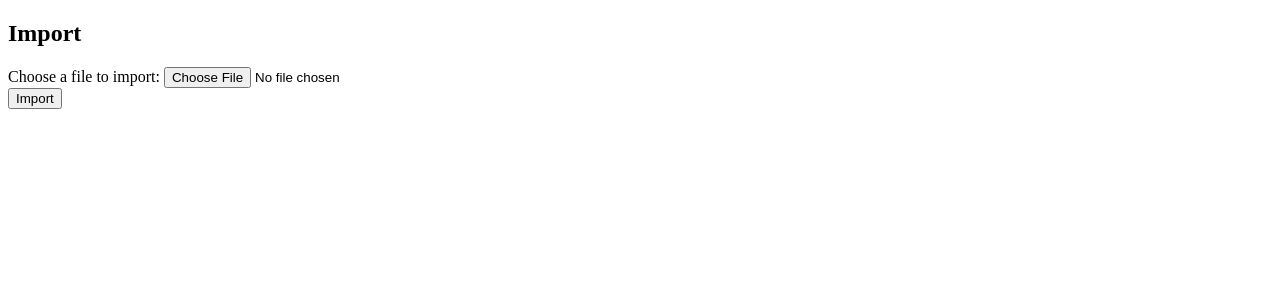
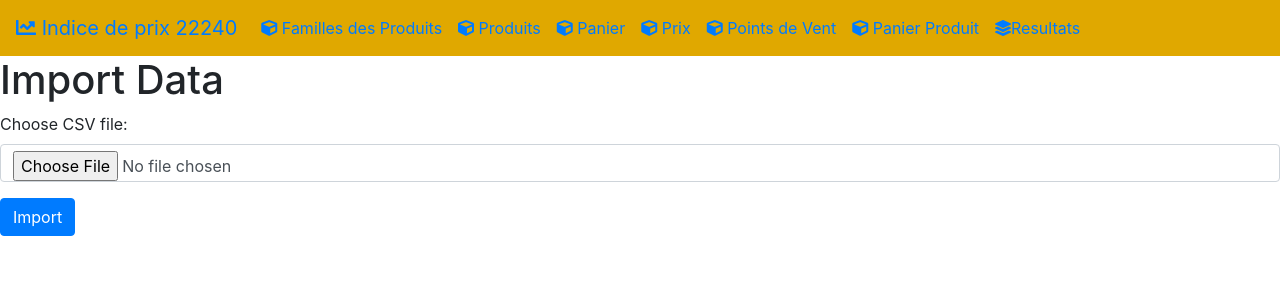
Before and after one commit to Maaly22240/Maaly22240-ANSADE-INDICE_PRIX, a Django app: page /import_panier/ in a window 1280 px wide. Shown: the top 300 px of the page. Run offline with Django 5.2, Linux system fonts and the light colour scheme; parts of the project's set-up code (start-up, migrations or seed data) failed here and were passed over; some libraries are stand-ins or nearby versions.

Commit message:
first comit

```diff
--- a/app_22240/models.py
+++ b/app_22240/models.py
@@ -8,6 +8,8 @@ class Produit(models.Model):
     price_unit = models.FloatField(default=0)
     famille_produit = models.ForeignKey(Famille, on_delete=models.CASCADE)
     code = models.CharField(max_length=255,default=0)
+    moyenne_ponderee = models.FloatField(null=True, blank=True)
+
 
     def __str__(self):
         return self.label
--- a/app_22240/templates/app_22240/famille_list.html
+++ b/app_22240/templates/app_22240/famille_list.html
@@ -6,7 +6,7 @@
     <a href="{% url 'famille_create' %}" class="btn btn-success mb-3"><i class="fas fa-plus"></i> Nouveau Famille</a>
     <div class="mb-3">
             <a  href="{% url 'export_view' model_name='famille' %}" class="btn btn-primary"><i class="fas fa-upload"></i> Export Famille</a>
-            <a href="{% url 'import_produit' %}" class="btn btn-danger"><i class="fas fa-download"></i> Import Famille</a>
+            <a href="{% url 'import_famille' %}" class="btn btn-danger"><i class="fas fa-download"></i> Import Famille</a>
     </div>
 
     <table class="table table-success">
--- a/app_22240/templates/app_22240/panier_list.html
+++ b/app_22240/templates/app_22240/panier_list.html
@@ -6,7 +6,7 @@
     <a href="{% url 'panier_create' %}" class="btn btn-success mb-3"><i class="fas fa-plus"></i> Nouveau Panier</a>
     <div class="mb-3">
         <a  href="{% url 'export_view' model_name='panier' %}" class="btn btn-primary"><i class="fas fa-upload"></i> Export panier</a>
-        <a href="{% url 'import_produit' %}" class="btn btn-danger"><i class="fas fa-download"></i> Import Panier</a>
+        <a href="{% url 'import_panier' %}" class="btn btn-danger"><i class="fas fa-download"></i> Import Panier</a>
     </div>
 
     <table class="table table-success">
--- a/app_22240/templates/app_22240/panierproduit_list.html
+++ b/app_22240/templates/app_22240/panierproduit_list.html
@@ -6,7 +6,7 @@
     <a href="{% url 'panierproduit_create' %}" class="btn btn-success mb-3"><i class="fas fa-plus"></i>  Nouveau PanierProduit</a>
     <div class="mb-3">
       <a  href="{% url 'export_view' model_name='panierproduit' %}" class="btn btn-primary"><i class="fas fa-upload"></i> Export panierproduit</a>
-      <a href="{% url 'import_produit' %}" class="btn btn-danger"><i class="fas fa-download"></i> Import PanierProduit</a>
+      <a href="{% url 'import_panierproduit' %}" class="btn btn-danger"><i class="fas fa-download"></i> Import PanierProduit</a>
   </div>
 
     <table class="table  table-success">
--- a/app_22240/templates/app_22240/pointdevent_list.html
+++ b/app_22240/templates/app_22240/pointdevent_list.html
@@ -6,7 +6,7 @@
     <a href="{% url 'pointdevent_create' %}" class="btn btn-success mb-3"><i class="fas fa-plus"></i> Nouveau Point de Vent</a>
     <div class="mb-3">
         <a  href="{% url 'export_view' model_name='pointdevent' %}" class="btn btn-primary"><i class="fas fa-upload"></i> Export pointdevent</a>
-        <a href="{% url 'import_produit' %}" class="btn btn-danger"><i class="fas fa-download"></i> Import Point de Vent</a>
+        <a href="{% url 'import_pointdevent' %}" class="btn btn-danger"><i class="fas fa-download"></i> Import Point de Vent</a>
     </div>
 
     <table class="table table-success ">
--- a/app_22240/templates/app_22240/prix_list.html
+++ b/app_22240/templates/app_22240/prix_list.html
@@ -8,7 +8,7 @@
     <a href="{% url 'prix_create' %}" class="btn btn-success mb-3"><i class="fas fa-plus"></i> Nouveau Prix</a>
     <div class="mb-3">
         <a  href="{% url 'export_view' model_name='prix' %}" class="btn btn-primary"><i class="fas fa-upload"></i> Export prix</a>
-        <a href="{% url 'import_produit' %}" class="btn btn-danger"><i class="fas fa-download"></i> Import Prix</a>
+        <a href="{% url 'import_prix' %}" class="btn btn-danger"><i class="fas fa-download"></i> Import Prix</a>
     </div>
 
     <table class="table table-success">
--- a/app_22240/templates/base.html
+++ b/app_22240/templates/base.html
@@ -4,7 +4,7 @@
 <head>
     <meta charset="UTF-8">
     <meta name="viewport" content="width=device-width, initial-scale=1.0">
-    <title>{% block title %}Indice de prix{% endblock %}</title>
+    <title>{% block title %}Indice de prix 22240{% endblock %}</title>
     <!-- Add your CSS links or stylesheets here -->
     <!-- Bootstrap CSS -->
     <link rel="stylesheet" href="https://stackpath.bootstrapcdn.com/bootstrap/4.3.1/css/bootstrap.min.css">
@@ -16,7 +16,7 @@
 
     <!-- Navbar -->
     <nav class="navbar navbar-expand-lg navbar-collapse btn-warning">
-        <a class="navbar-brand" href="#"><i class="fas fa-chart-line"></i> Indice de prix</a>
+        <a class="navbar-brand" href="#"><i class="fas fa-chart-line"></i> Indice de prix 22240</a>
         <button class="navbar-toggler" type="button" data-toggle="collapse" data-target="#navbarNav"
             aria-controls="navbarNav" aria-expanded="false" aria-label="Toggle navigation">
             <span class="navbar-toggler-icon"></span>
@@ -24,25 +24,28 @@
         <div class="collapse navbar-collapse" id="navbarNav">
             <ul class="navbar-nav">
                 <li class="nav-item">
-                    <a class="nav-link" href="{% url 'famille_list' %}"><i class="fas fa-layer-group"></i> Familles des
+                    <a class="nav-link" href="{% url 'famille_list' %}"><i class="fas fa-cube"></i> Familles des
                         Produits</a>
                 </li>
                 <li class="nav-item">
                     <a class="nav-link" href="{% url 'produit_list' %}"><i class="fas fa-cube"></i> Produits</a>
                 </li>
                 <li class="nav-item">
-                    <a class="nav-link" href="{% url 'panier_list' %}"><i class="fas fa-shopping-basket"></i> Panier</a>
+                    <a class="nav-link" href="{% url 'panier_list' %}"><i class="fas fa-cube"></i> Panier</a>
                 </li>
                 <li class="nav-item">
-                    <a class="nav-link" href="{% url 'prix_list' %}"><i class="fas fa-tag"></i> Prix</a>
+                    <a class="nav-link" href="{% url 'prix_list' %}"><i class="fas fa-cube"></i> Prix</a>
                 </li>
                 <li class="nav-item">
-                    <a class="nav-link" href="{% url 'pointdevent_list' %}"><i class="fas fa-map-marker-alt"></i> Points
+                    <a class="nav-link" href="{% url 'pointdevent_list' %}"><i class="fas fa-cube"></i> Points
                         de Vent</a>
                 </li>
                 <li class="nav-item">
-                    <a class="nav-link" href="{% url 'panierproduit_list' %}"><i class="fas fa-shopping-cart"></i> Panier
+                    <a class="nav-link" href="{% url 'panierproduit_list' %}"><i class="fas fa-cube"></i> Panier
                         Produit</a>
+                </li>
+                <li class="nav-item">
+                    <a class="nav-link" href="{% url 'calcul_moyenne_ponderee' %}"><i class="fas fa-layer-group"></i>Resultats </a>
                 </li>
 
                 <!-- Ajouter d'autres liens pour les nouvelles fonctionnalités ici -->
--- a/app_22240/templates/import.html
+++ b/app_22240/templates/import.html
@@ -1,19 +1,19 @@
-<!DOCTYPE html>
-<html>
-<head>
-    <title>Import </title>
-</head>
-<body>
+<!-- templates/import.html -->
 
-<h2>Import </h2>
+{% extends "base.html" %}
 
-<form method="post" enctype="multipart/form-data" class="d-inline">
+{% block content %}
+  <h1>Import Data</h1>
+
+  <form method="post" enctype="multipart/form-data">
     {% csrf_token %}
-    <label for="myfile">Choose a file to import:</label>
-    <input type="file" name="myfile" accept=".csv, .xlsx">
-    <br>
-    <button type="submit">Import</button>
-</form>
 
-</body>
-</html>
+    <div class="mb-3">
+      <label for="myfile" class="form-label">Choose CSV file:</label>
+      <input type="file" name="myfile" id="myfile" accept=".csv" class="form-control">
+    </div>
+
+    <button type="submit" class="btn btn-primary">Import</button>
+  </form>
+
+{% endblock %}
--- a/app_22240/urls.py
+++ b/app_22240/urls.py
@@ -50,7 +50,14 @@ urlpatterns = [
 
     path('import_produit/', import_produit, name='import_produit'),
     path('import_panier/', import_panier, name='import_panier'),
+    path('import_prix/', import_prix, name='import_prix'),
+    path('import_famille/', import_famille, name='import_famille'),
+    path('import_pointdevent/', import_pointdevent, name='import_pointdevent'),
+    path('import_panierproduit/', import_panierproduit, name='import_panierproduit'),
 
     path('chart', line_chart, name='line_chart'),
     path('chartJSON', line_chart_json, name='line_chart_json'),
+
+    path('calcul_moyenne_ponderee/', CalculMoyennePonderéeView.as_view(), name='calcul_moyenne_ponderee'),
+
 ]
--- a/app_22240/views.py
+++ b/app_22240/views.py
@@ -9,7 +9,8 @@ from django.urls import reverse
 from django.shortcuts import redirect
 from import_export.formats import base_formats
 from django.contrib import messages
-from .resources import *  # Import your resource class
+from import_export import resources
+
 
 #########################home
 def home(request):
@@ -42,6 +43,34 @@ class FamilleUpdate(UpdateView):
     success_url = reverse_lazy('famille_list')
 
 
+class FamilleResource(resources.ModelResource):
+    class Meta:
+        model = Famille
+
+def import_famille(request):
+    if request.method == 'POST':
+        famille_resource = FamilleResource()
+        dataset = Dataset()
+        new_famille = request.FILES.get('myfile')
+
+        if not new_famille.name.endswith('.csv'):
+            messages.info(request, 'File is not CSV type')
+            return render(request, 'import.html')
+
+        imported_data = dataset.load(new_famille.read().decode('utf-8'))
+        result = famille_resource.import_data(dataset, dry_run=True)  # Check if the data is valid
+
+        if not result.has_errors():
+            famille_resource.import_data(dataset, dry_run=False)  # Perform the actual import
+            messages.success(request, 'Import successful')
+
+            # Replace 'your_custom_view' with the actual view name or URL path
+            return redirect(reverse('famille_list'))
+        else:
+            messages.error(request, 'There was an error importing the data')
+
+    return render(request, 'import.html')
+
 
 ################################Produit
 class ProduitList(ListView):
@@ -63,6 +92,34 @@ class ProduitUpdate(UpdateView):
     model =  Produit
     fields = '__all__'
     success_url = reverse_lazy('produit_list')
+
+class ProduitResource(resources.ModelResource):
+    class Meta:
+        model = Produit
+
+def import_produit(request):
+    if request.method == 'POST':
+        produit_resource = ProduitResource()
+        dataset = Dataset()
+        new_produits = request.FILES.get('myfile')
+
+        if not new_produits.name.endswith('.csv'):
+            messages.info(request, 'File is not CSV type')
+            return render(request, 'import.html')
+
+        imported_data = dataset.load(new_produits.read().decode('utf-8'))
+        result = produit_resource.import_data(dataset, dry_run=True)  # Check if the data is valid
+
+        if not result.has_errors():
+            produit_resource.import_data(dataset, dry_run=False)  # Perform the actual import
+            messages.success(request, 'Import successful')
+
+            # Replace 'your_custom_view' with the actual view name or URL path
+            return redirect(reverse('produit_list'))
+        else:
+            messages.error(request, 'There was an error importing the data')
+
+    return render(request, 'import.html')
 
 
 ################################panier
@@ -87,9 +144,13 @@ class PanierUpdate(UpdateView):
     success_url = reverse_lazy('panier_list')
 
 
+class PanierResource(resources.ModelResource):
+    class Meta:
+        model = Panier
+
 def import_panier(request):
     if request.method == 'POST':
-        pranier_resource = PanierResource()
+        panier_resource = PanierResource()
         dataset = Dataset()
         new_panier = request.FILES.get('myfile')
 
@@ -98,10 +159,10 @@ def import_panier(request):
             return render(request, 'import.html')
 
         imported_data = dataset.load(new_panier.read().decode('utf-8'))
-        result = pranier_resource.import_data(dataset, dry_run=True)  # Check if the data is valid
+        result = panier_resource.import_data(dataset, dry_run=True)  # Check if the data is valid
 
         if not result.has_errors():
-            pranier_resource.import_data(dataset, dry_run=False)  # Perform the actual import
+            panier_resource.import_data(dataset, dry_run=False)  # Perform the actual import
             messages.success(request, 'Import successful')
 
             # Replace 'your_custom_view' with the actual view name or URL path
@@ -132,9 +193,37 @@ class PrixUpdate(UpdateView):
     model =  Prix
     fields = '__all__'
     success_url = reverse_lazy('prix_list')
+
+
+class PrixResource(resources.ModelResource):
+    class Meta:
+        model = Prix
+
+def import_prix(request):
+    if request.method == 'POST':
+        prix_resource = PrixResource()
+        dataset = Dataset()
+        new_prix = request.FILES.get('myfile')
+
+        if not new_prix.name.endswith('.csv'):
+            messages.info(request, 'File is not CSV type')
+            return render(request, 'import.html')
+
+        imported_data = dataset.load(new_prix.read().decode('utf-8'))
+        result = prix_resource.import_data(dataset, dry_run=True)  # Check if the data is valid
+
+        if not result.has_errors():
+            prix_resource.import_data(dataset, dry_run=False)  # Perform the actual import
+            messages.success(request, 'Import successful')
+
+            # Replace 'your_custom_view' with the actual view name or URL path
+            return redirect(reverse('prix_list'))
+        else:
+            messages.error(request, 'There was an error importing the data')
+
+    return render(request, 'import.html')
+
 from django.http import HttpResponse
-from import_export.formats import base_formats
-from .resources import *
 from django.views import View
 
 class ExportView(View):
@@ -159,30 +248,6 @@ class ExportView(View):
             return render(request, 'error_template.html')
 
 
-def import_produit(request):
-    if request.method == 'POST':
-        produit_resource = ProduitResource()
-        dataset = Dataset()
-        new_produits = request.FILES.get('myfile')
-
-        if not new_produits.name.endswith('.csv'):
-            messages.info(request, 'File is not CSV type')
-            return render(request, 'import.html')
-
-        imported_data = dataset.load(new_produits.read().decode('utf-8'))
-        result = produit_resource.import_data(dataset, dry_run=True)  # Check if the data is valid
-
-        if not result.has_errors():
-            produit_resource.import_data(dataset, dry_run=False)  # Perform the actual import
-            messages.success(request, 'Import successful')
-
-            # Replace 'your_custom_view' with the actual view name or URL path
-            return redirect(reverse('produit_list'))
-        else:
-            messages.error(request, 'There was an error importing the data')
-
-    return render(request, 'import.html')
-
 
 ################################poindevent
 class PointDeVentList(ListView):
@@ -205,6 +270,34 @@ class PointDeVentUpdate(UpdateView):
     fields = '__all__'
     success_url = reverse_lazy('pointdevent_list')
 
+
+class PointDeVentResource(resources.ModelResource):
+    class Meta:
+        model = PointDeVent
+
+def import_pointdevent(request):
+    if request.method == 'POST':
+        pointdevent_resource = PointDeVentResource()
+        dataset = Dataset()
+        new_pointdevent = request.FILES.get('myfile')
+
+        if not new_pointdevent.name.endswith('.csv'):
+            messages.info(request, 'File is not CSV type')
+            return render(request, 'import.html')
+
+        imported_data = dataset.load(new_pointdevent.read().decode('utf-8'))
+        result = pointdevent_resource.import_data(dataset, dry_run=True)  # Check if the data is valid
+
+        if not result.has_errors():
+            pointdevent_resource.import_data(dataset, dry_run=False)  # Perform the actual import
+            messages.success(request, 'Import successful')
+
+            # Replace 'your_custom_view' with the actual view name or URL path
+            return redirect(reverse('pointdevent_list'))
+        else:
+            messages.error(request, 'There was an error importing the data')
+
+    return render(request, 'import.html')
 ###########################panierproduit
 class PanierProduitList(ListView):
     model = PanierProduit
@@ -226,6 +319,33 @@ class PanierProduitUpdate(UpdateView):
     fields = '__all__'
     success_url = reverse_lazy('panierproduit_list')
 
+class PanierProduitResource(resources.ModelResource):
+    class Meta:
+        model = PanierProduit
+
+def import_panierproduit(request):
+    if request.method == 'POST':
+        panierproduit_resource = PanierProduitResource()
+        dataset = Dataset()
+        new_panierproduit = request.FILES.get('myfile')
+
+        if not new_panierproduit.name.endswith('.csv'):
+            messages.info(request, 'File is not CSV type')
+            return render(request, 'import.html')
+
+        imported_data = dataset.load(new_panierproduit.read().decode('utf-8'))
+        result = panierproduit_resource.import_data(dataset, dry_run=True)  # Check if the data is valid
+
+        if not result.has_errors():
+            panierproduit_resource.import_data(dataset, dry_run=False)  # Perform the actual import
+            messages.success(request, 'Import successful')
+
+            # Replace 'your_custom_view' with the actual view name or URL path
+            return redirect(reverse('panierproduit_list'))
+        else:
+            messages.error(request, 'There was an error importing the data')
+
+    return render(request, 'import.html')
 #################################################
 
 
@@ -253,3 +373,53 @@ class LineChartJSONView(BaseLineChartView):
 
 line_chart = TemplateView.as_view(template_name='line_chart.html')
 line_chart_json = LineChartJSONView.as_view()
+
+
+
+
+##########################calcul d'INPC
+from django.shortcuts import render
+from django.views import View
+from .models import PanierProduit, Produit
+
+class CalculMoyennePonderéeView(View):
+    template_name = 'calcul_moyenne_ponderee.html'
+
+    def get(self, request, *args, **kwargs):
+        # Récupérez toutes les instances PanierProduit
+        panier_produits = PanierProduit.objects.all()
+
+        # Créez un dictionnaire pour stocker les poids totaux et les sommes pondérées pour chaque produit
+        totals_produits = {}
+
+        # Parcourez les instances PanierProduit et calculez les totaux
+        for panier_produit in panier_produits:
+            produit_id = panier_produit.price.produit_id.id
+            ponderation = panier_produit.ponderation
+            prix_valeur = float(panier_produit.price.valeur)  # Convertissez en float
+
+            # Mettez à jour le dictionnaire avec les totaux pour chaque produit
+            if produit_id not in totals_produits:
+                totals_produits[produit_id] = {
+                    'poids_total': 0,
+                    'somme_ponderee': 0,
+                }
+
+            totals_produits[produit_id]['poids_total'] += ponderation
+            totals_produits[produit_id]['somme_ponderee'] += ponderation * prix_valeur  # Utilisez le float
+
+        # Mettez à jour les instances de Produit avec la moyenne calculée
+        for produit_id, totals in totals_produits.items():
+            poids_total = totals['poids_total']
+            somme_ponderee = totals['somme_ponderee']
+
+            produit = Produit.objects.get(id=produit_id)
+            produit.moyenne_ponderee = somme_ponderee / poids_total if poids_total != 0 else 0
+            produit.save()
+
+        # Récupérez les résultats si nécessaire
+        resultats = {produit.id: produit.moyenne_ponderee for produit in Produit.objects.all()}
+
+        # Passez les résultats au template
+        context = {'resultats': resultats}
+        return render(request, self.template_name, context)
```
Also changed, not shown: app_22240/templates/app_22240/panierproduit_confirm_delete.html (added, +15 -0 lines), app_22240/templates/app_22240/panierproduit_create.html (deleted, +0 -12 lines), app_22240/templates/calcul_moyenne_ponderee.html (added, +43 -0 lines), app_22240/templates/home.html (+9 -7 lines), app_22240/migrations/0004_produit_moyenne_ponderee.py (added), app_22240/static/drapo.png (added), app_22240/static/drapo2.png (added), app_22240/static/logo1.png (added).
